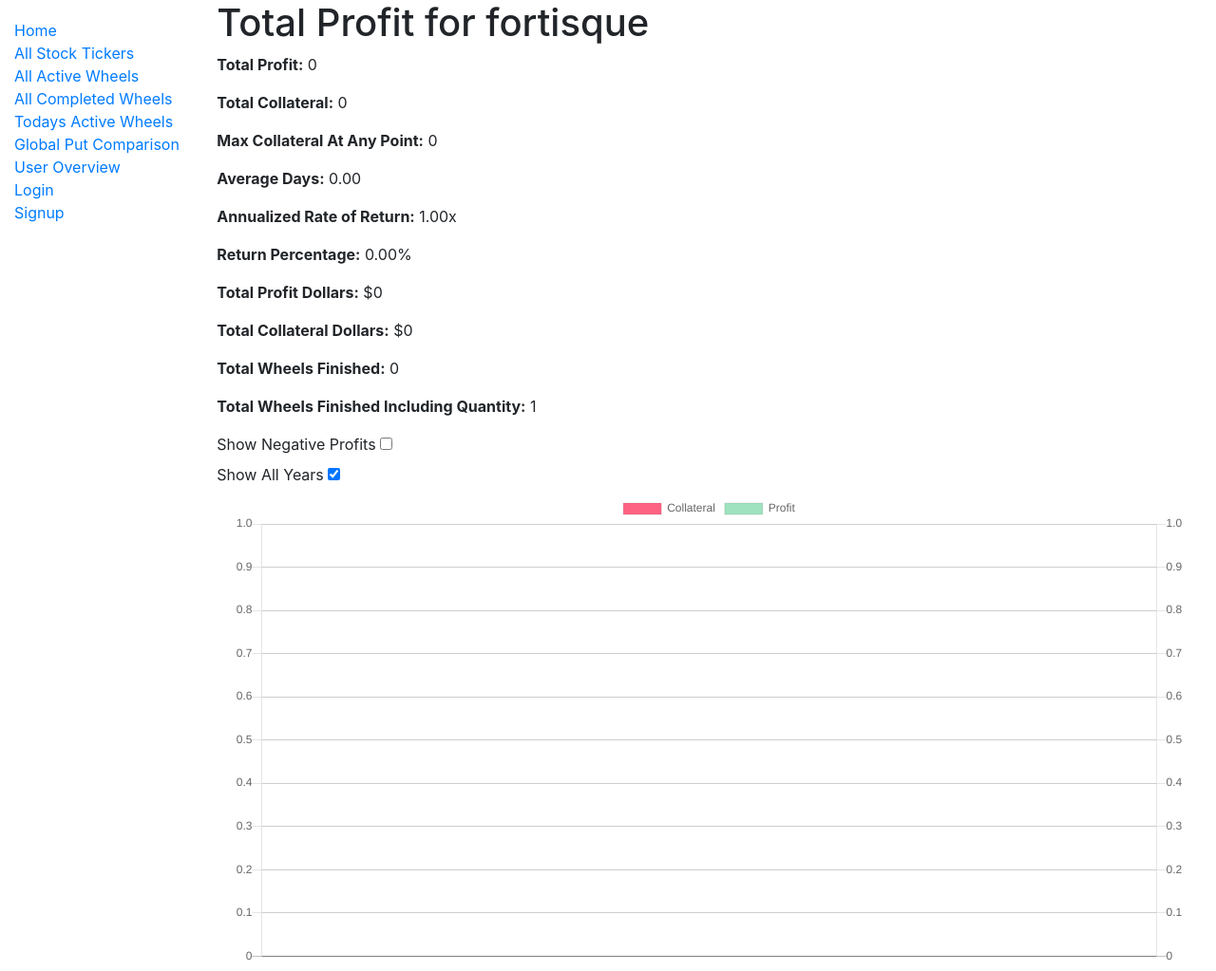
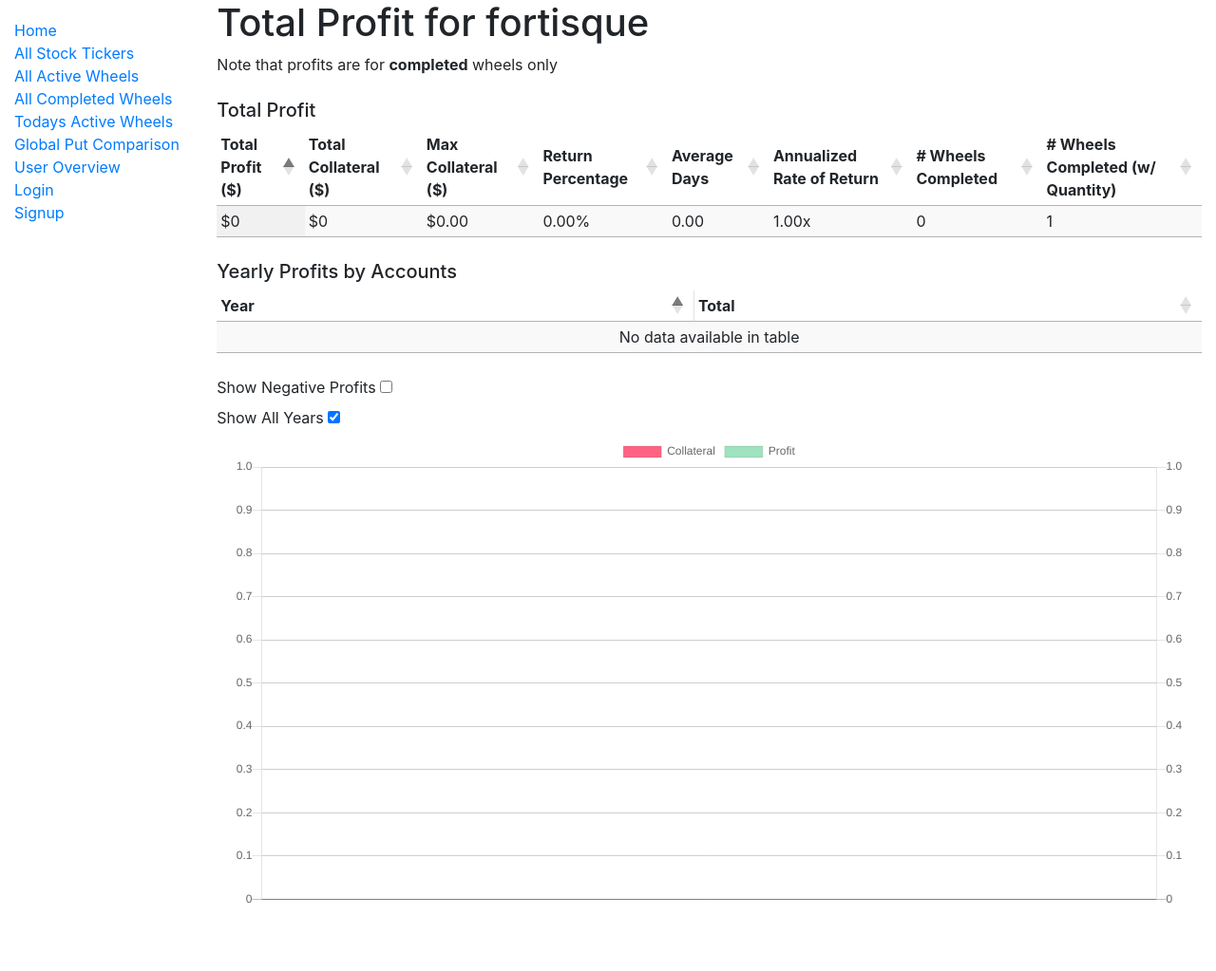
Before and after one commit to kacasey8/option_wheel_tracker, a Django app: page /catalog/user/1/total_profit in a window 1280 px wide. Shown: the whole page at 95% size. After the commit the page ends 952 px from the top, so only its background shows below. Run offline with Django 3.2, Linux system fonts and the light colour scheme; data comes from the database, SQL or seed files in the repository; some libraries are stand-ins or nearby versions.

Commit message:
account profit tables, optimize context query

```diff
--- a/catalog/option_price_computation.py
+++ b/catalog/option_price_computation.py
@@ -6,7 +6,6 @@ from json import JSONDecodeError
 
 import mibian
 import numpy
-import pandas as pd
 import yfinance
 from django.core.cache import cache
 
@@ -90,7 +89,7 @@ def _get_odds_otm(current_price, strike, days_to_expiry, put_price) -> Decimal:
     put_delta = put_with_implied_volatility.putDelta
     try:
         result = Decimal(float(put_delta) + 1)
-    except:
+    except ValueError:
         raise Exception("invalid put delta", put_delta)
     cache.set(cache_key, result, YAHOO_FINANCE_CACHE_TIMEOUT)
     return result
--- /dev/null
+++ b/catalog/static/js/profit_table.js
@@ -0,0 +1,7 @@
+$(document).ready(function () {
+  const tables = $('table.profit_table').DataTable({
+    "paging": false,
+    "info": false,
+    "searching": false
+  })
+});
--- a/catalog/templates/base_generic.html
+++ b/catalog/templates/base_generic.html
@@ -24,6 +24,7 @@
   <script src="{% static 'js/user_table.js' %}"></script>
   <script src="{% static 'js/ticker_table.js' %}"></script>
   <script src="{% static 'js/profit_collateral_chart.js' %}"></script>
+  <script src="{% static 'js/profit_table.js' %}"></script>
 </head>
 <body>
   <div class="container-fluid">
--- a/catalog/templates/total_profit.html
+++ b/catalog/templates/total_profit.html
@@ -8,16 +8,60 @@
   {% else %}
     <h1>Total Profit for {{ profit_user }}</h1>
   {% endif %}
-  <p><strong>Total Profit:</strong> {{ total_profit | intcomma }}</p>
-  <p><strong>Total Collateral:</strong> {{ total_collateral | intcomma }}</p>
-  <p><strong>Max Collateral At Any Point:</strong> {{ max_collateral | intcomma }}</p>
-  <p><strong>Average Days:</strong> {{ total_days_active_average | floatformat:2 }}</p>
-  <p><strong>Annualized Rate of Return:</strong> {{ annualized_rate_of_return_decimal | floatformat:2 }}x</p>
-  <p><strong>Return Percentage:</strong> {{ return_percentage | percentage }}</p>
-  <p><strong>Total Profit Dollars:</strong> ${{ total_profit_dollars | intcomma }}</p>
-  <p><strong>Total Collateral Dollars:</strong> ${{ total_collateral_dollars | intcomma }}</p>
-  <p><strong>Total Wheels Finished:</strong> {{ no_quantity_wheel_count | intcomma }}</p>
-  <p><strong>Total Wheels Finished Including Quantity:</strong> {{ total_wheel_count | intcomma }}</p>
+  <div>Note that profits are for <strong>completed</strong> wheels only</div>
+  <br>
+  <h5>Total Profit</h5>
+  <table class="display compact profit_table">
+    <thead>
+      <tr>
+        <th>Total Profit ($)</th>
+        <th>Total Collateral ($)</th>
+        <th>Max Collateral ($)</th>
+        <th>Return Percentage</th>
+        <th>Average Days</th>
+        <th>Annualized Rate of Return</th>
+        <th># Wheels Completed</th>
+        <th># Wheels Completed (w/ Quantity)</th>
+      </tr>
+    </thead>
+    <tbody>
+      <tr>
+        <td>${{ total_profit_dollars | intcomma }}</td>
+        <td>${{ total_collateral_dollars | intcomma }}</td>
+        <td>${{ max_collateral | floatformat:2 | intcomma }}</td>
+        <td>{{ return_percentage | percentage }}</td>
+        <td>{{ total_days_active_average | floatformat:2 }}</td>
+        <td>{{ annualized_rate_of_return_decimal | floatformat:2 }}x</td>
+        <td>{{ no_quantity_wheel_count | intcomma }}</td>
+        <td>{{ total_wheel_count | intcomma }}</td>
+      </tr>
+    </tbody>
+  </table>
+  <br>
+  <h5>Yearly Profits by Accounts</h5>
+  <table class="display compact profit_table">
+    <thead>
+      <tr>
+        <th>Year</th>
+        {% for account in accounts %}
+          <th>{{ account }}</th>
+        {% endfor %}
+        <th class="border-left">Total</th>
+      </tr>
+    </thead>
+    <tbody>
+      {% for year, profits in yearly_account_profits.items %}
+        <tr>
+          <td>{{ year }} </td>
+          {% for account in accounts %}
+            <td>${{ profits | keyvalue:account | intcomma}}</td>
+          {% endfor %}
+          <td class="border-left">${{ profits | keyvalue:"Total" | intcomma}}</td>
+        </tr>
+      {% endfor %}
+    </tbody>
+  </table>
+  <br>
   <div>
     <label for="show_negative_profits">Show Negative Profits</label>
     <input type="checkbox" id="show_negative_profits" name="show_negative_profits">
--- a/catalog/templatetags/filter_tags.py
+++ b/catalog/templatetags/filter_tags.py
@@ -2,12 +2,14 @@ from django import template
 
 register = template.Library()
 
+
 @register.filter
 def percentage(value):
     try:
-        return '{:.2%}'.format(value)
+        return "{:.2%}".format(value)
     except (ValueError, TypeError):
         return value
+
 
 @register.filter
 def divide(value, arg):
@@ -16,6 +18,7 @@ def divide(value, arg):
     except (ValueError, ZeroDivisionError):
         return None
 
+
 @register.filter
 def multiply(value, arg):
     try:
@@ -23,10 +26,19 @@ def multiply(value, arg):
     except (ValueError, TypeError):
         return None
 
+
 @register.filter
 def call_or_put(value):
-    if value == 'P':
-        return 'Put'
-    elif value == 'C':
-        return 'Call'
+    if value == "P":
+        return "Put"
+    elif value == "C":
+        return "Call"
     return value
+
+
+@register.filter
+def keyvalue(dict, key):
+    try:
+        return dict[key]
+    except KeyError:
+        return ""
--- a/catalog/views.py
+++ b/catalog/views.py
@@ -339,7 +339,6 @@ def complete_wheel(request, pk):
 
     option_wheel.is_active = False
     if purchases and opening_purchase and last_purchase:
-
         premiums = sum(purchase.premium for purchase in purchases)
         profit = premiums + last_purchase.strike - opening_purchase.strike
 
@@ -525,23 +524,24 @@ class OptionPurchaseDelete(PageTitleMixin, LoginRequiredMixin, generic.edit.Dele
 @login_required
 def my_total_profit(request):
     user = request.user
-    wheels = OptionWheel.objects.filter(user=user, is_active=False)
-    context = _setup_context_for_total_profit(
-        wheels, {"profit_user": user, "page_title": "My Profit"}
-    )
+    context = _setup_context_for_total_profit(user)
     return render(request, "total_profit.html", context=context)
 
 
 def total_profit(request, pk):
     user = User.objects.get(pk=pk)
-    wheels = OptionWheel.objects.filter(user=user, is_active=False)
-    context = _setup_context_for_total_profit(
-        wheels, {"profit_user": user, "page_title": f"{user}'s Profit"}
-    )
+    context = _setup_context_for_total_profit(user)
     return render(request, "total_profit.html", context=context)
 
 
-def _setup_context_for_total_profit(wheels, context):
+def _setup_context_for_total_profit(user):
+    context = {"profit_user": user, "page_title": f"{user}'s Profit"}
+    wheels = (
+        OptionWheel.objects.filter(user=user, is_active=False)
+        .prefetch_related("option_purchases")
+        .select_related("stock_ticker")
+        .select_related("account")
+    )
     total_profit = 0
     total_collateral = 0
     sum_days_weighted_by_collateral = 0
@@ -549,7 +549,16 @@ def _setup_context_for_total_profit(wheels, context):
     no_quantity_wheel_count = 0
     collateral_on_the_line_per_day = defaultdict(float)
     profit_per_day = defaultdict(float)
+    yearly_account_profits = {}
+    accounts = []
     for wheel in wheels:
+        if (
+            wheel.collateral is None
+            or wheel.total_profit is None
+            or wheel.total_days_active is None
+        ):
+            # skip wheels that have incomplete data
+            continue
         wheel_collateral = wheel.collateral * wheel.quantity
         wheel_profit = wheel.total_profit * wheel.quantity
         total_profit += wheel_profit
@@ -564,6 +573,18 @@ def _setup_context_for_total_profit(wheels, context):
             collateral_on_the_line_per_day[day.strftime("%Y-%m-%d")] += float(
                 wheel_collateral
             )
+
+        year = wheel.expiration_date.year
+        account = wheel.account.name if wheel.account else "Unknown Account"
+        if year not in yearly_account_profits:
+            yearly_account_profits[year] = {"Total": 0}
+        if account not in yearly_account_profits[year]:
+            yearly_account_profits[year][account] = 0
+            if account not in accounts:
+                accounts.append(account)
+        yearly_account_profits[year][account] += 100 * wheel_profit
+        yearly_account_profits[year]["Total"] += 100 * wheel_profit
+
     context["total_profit"] = total_profit
     context["total_collateral"] = total_collateral
     context["total_profit_dollars"] = total_profit * 100
@@ -582,10 +603,14 @@ def _setup_context_for_total_profit(wheels, context):
         list(collateral_on_the_line_per_day.items())
     )
     context["profit_per_day"] = json.dumps(list(profit_per_day.items()))
-    context["max_collateral"] = max(collateral_on_the_line_per_day.values() or [0])
+    context["max_collateral"] = 100.0 * max(
+        collateral_on_the_line_per_day.values() or [0]
+    )
     context["annualized_rate_of_return_decimal"] = compute_annualized_rate_of_return(
         return_percentage, Decimal(1), total_days_active_average
     )
+    context["yearly_account_profits"] = yearly_account_profits
+    context["accounts"] = accounts
     return context
 
 
```
Also changed, not shown: catalog/templates/_user_table.html (indentation only).
